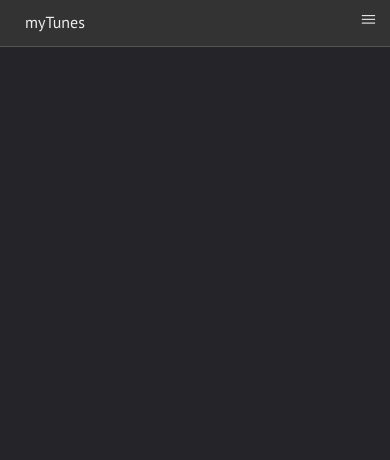
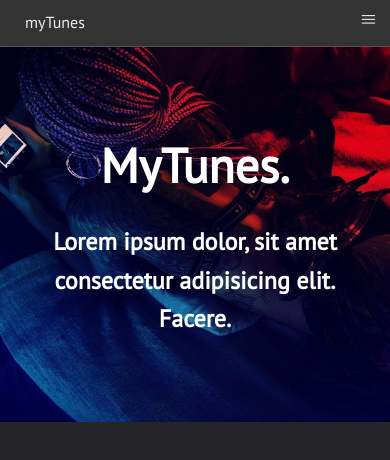
Before and after one commit to dedeogluhu/js-practice, a plain HTML site: page web-page-demo/src/index.html in a window 390 px wide. Drawn offline with nearby package versions, Linux system fonts and the light colour scheme.

Commit message:
finished showcase section

```diff
--- a/web-page-demo/src/css/style.css
+++ b/web-page-demo/src/css/style.css
@@ -7,6 +7,43 @@ body {
   color: white;
   line-height: 1.6;
 }
+/*Showcase*/
+#showcase {
+  margin: 0;
+  padding: 0;
+  background: url("../img/showcase.jpg") no-repeat center/cover;
+  width: 100%;
+  height: 100vh; /*viewport height*/
+  position: relative;
+  overflow-y: hidden;
+}
+
+#showcase .container {
+  margin-top: 25vh;
+}
+
+#showcase h1 {
+  font-size: 4rem /*64 pixels*/;
+  margin-bottom: 0;
+}
+
+#showcase h2 {
+  font-size: 2rem;
+}
+
+/* Utility Classes*/
+.container {
+  max-width: 1180px;
+  text-align: center;
+  margin: 0 auto;
+  padding: 0 3rem;
+}
+
+.lead {
+  font-size: 1.3rem;
+}
+
+/*Navigation*/
 nav {
   height: 40px;
   width: 100%;
@@ -38,7 +75,28 @@ nav a#openup {
   display: none;
 }
 
+/*Responsive on small screen*/
 @media screen and (max-width: 580px) {
+  .hide-on-small {
+    display: none;
+  }
+
+  #showcase {
+    height: 50vh;
+  }
+
+  #showcase .container {
+    margin-top: 15vh;
+  }
+
+  #showcase h1 {
+    font-size: 3rem;
+  }
+
+  #showcase h2 {
+    font-size: 1.5rem;
+  }
+
   nav {
     height: auto;
     border-bottom: 0;
@@ -96,5 +154,3 @@ nav a#openup {
 .cf {
   zoom: 1;
 }
-
-/* For IE 6/7 (trigger hasLayout) */
--- a/web-page-demo/src/index.html
+++ b/web-page-demo/src/index.html
@@ -16,7 +16,7 @@
         <header>
             <nav class='cf'>
                 <ul class='cf'>
-                    <li>
+                    <li class="hide-on-small">
                         <a href="#showcase">MyTunes</a>
                     </li>
                     <li>
@@ -35,6 +35,15 @@
                 <a href='#' id='openup'>myTunes</a>
             </nav>
         </header>
+        <div class="section-main container">
+            <h1>MyTunes.</h1>
+            <h2>Lorem ipsum dolor, sit amet consectetur adipisicing elit. Facere.</h2>
+            <p class="lead hide-on-small">
+                Lorem, ipsum dolor sit amet consectetur adipisicing elit. Beatae, eum quae voluptas voluptate aliquam
+                quia sunt temporibus aperiam optio ex quibusdam quisquam. Minima iure at, dolore itaque dignissimos
+                rerum excepturi. Laboriosam tempora voluptatibus non natus quam, necessitatibus delectus!
+            </p>
+        </div>
     </div>
     <!-- Music Section -->
 
```
